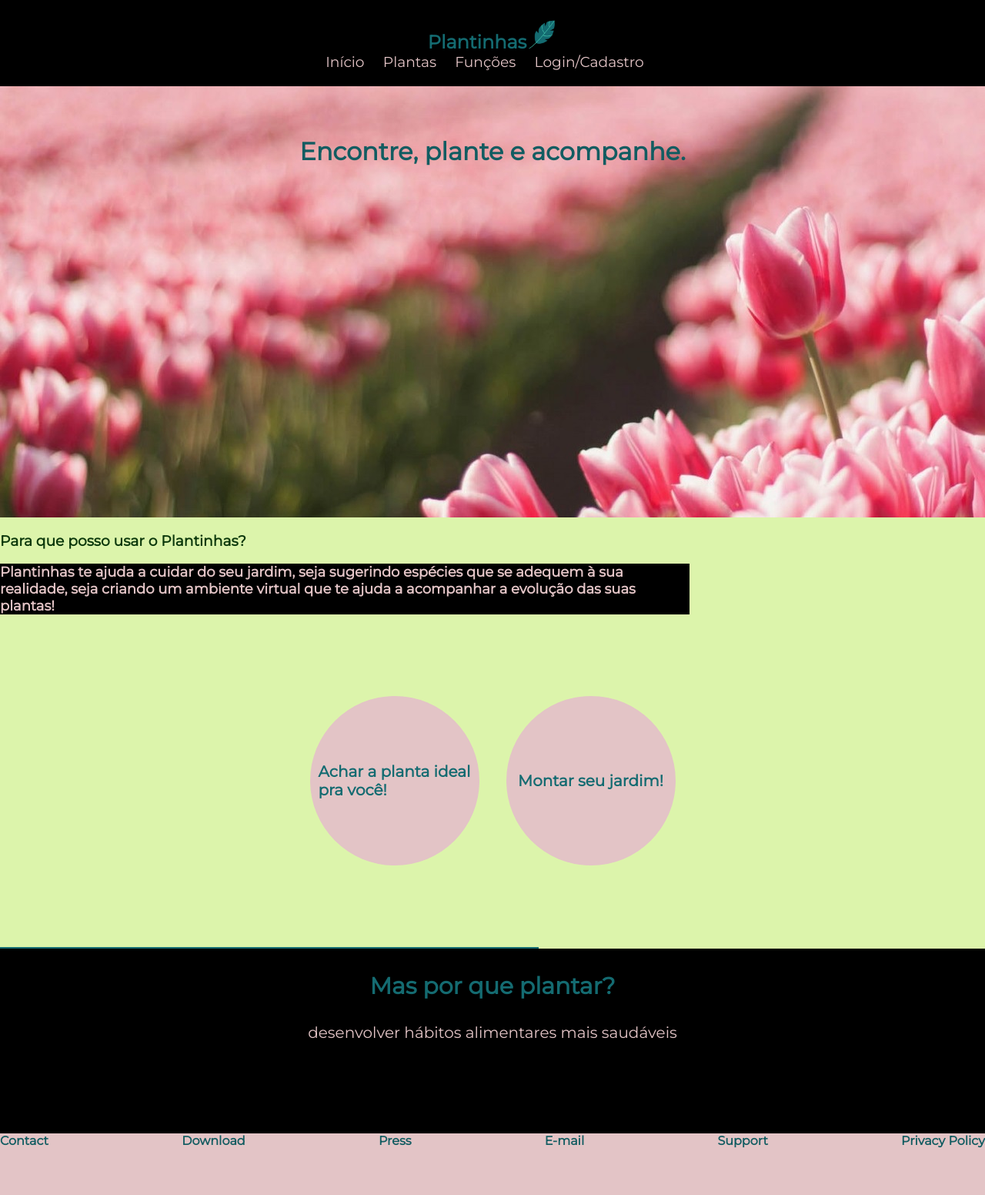
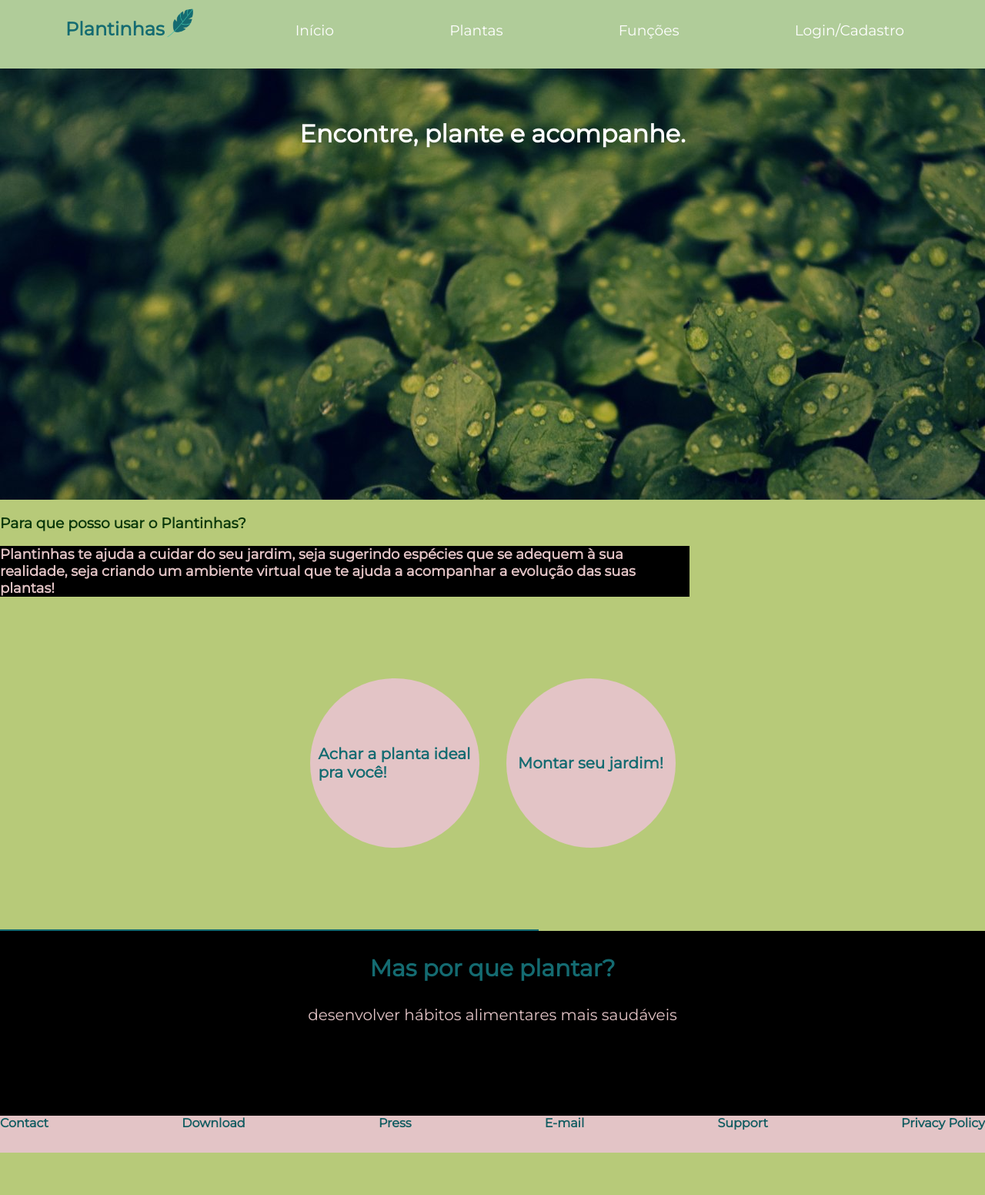
Before and after one commit to carlaque/Plantinhas, a Django app: page / in a window 1280 px wide. Shown: the whole page at 77% size. After the commit the page ends 1497 px from the top, so only its background shows below. Run offline with Django 3.2, Linux system fonts and the light colour scheme; parts of the project's set-up code (start-up, migrations or seed data) failed here and were passed over.

Commit message:
restruturação do css na página index

```diff
--- a/Plantinhas/website/static/css/styles.css
+++ b/Plantinhas/website/static/css/styles.css
@@ -1,5 +1,5 @@
-body{
-    background-color: #DCF4AB;
+    body{
+    background-color:#B7CA79;
     color: #0B380B;
     margin: 0;
 }
@@ -149,34 +149,42 @@ margin: 1,1,1,1;
                          'section section section section'
                          'footer footer footer footer';
     grid-template-columns: 25vw 25vw 25vw 25vw;
-    grid-template-rows: 70vh 70vh 30vh 10vh;
+    grid-template-rows: 70vh 70vh 30vh 6vh;
     font-family: 'Montserrat', sans-serif;
 }
 
 
 nav{
     /* display: flex;
-    justify-content: space-around;
     align-items: center;
     background-color: #3E8914;
     margin: none; */
     text-align: center;
     box-sizing: border-box;
-    background: rgb(0, 0, 0);
+    background-color: #B0CC99;
     padding: 20px;
     font-family: 'Montserrat', sans-serif;
+    display: flex;
+    justify-content: space-around;
+    align-items: baseline;
 }
 
 nav a{
     text-decoration: none;
     font-size: 14pt;
-    color:#e3c4c6;
+    color: white;
     margin-right: 20px;
 }
 
 nav div{
     display: flex;
     justify-content: center;
+    align-items: center;;
+    position: relative;
+    position: top 2px;
+    margin-top: -17px;
+    margin-bottom: 17px;
+
 }
 
 nav img{
@@ -190,7 +198,7 @@ nav h1{
 
 .pag-index main{
     grid-area: main;
-    background-image: url("../imagens/paisagem-tulipa.jpg");
+    background-image: url("../imagens/background-plantinha.jpg");
 }
 
 .pag-index main div{
@@ -198,7 +206,7 @@ nav h1{
 }
 
 .pag-index main h1{
-    color: #125c61;
+    color: white;
 }
 
 .pag-index section{
```
Also changed, not shown: Plantinhas/website/static/imagens/background-plantinha.jpg (added).
